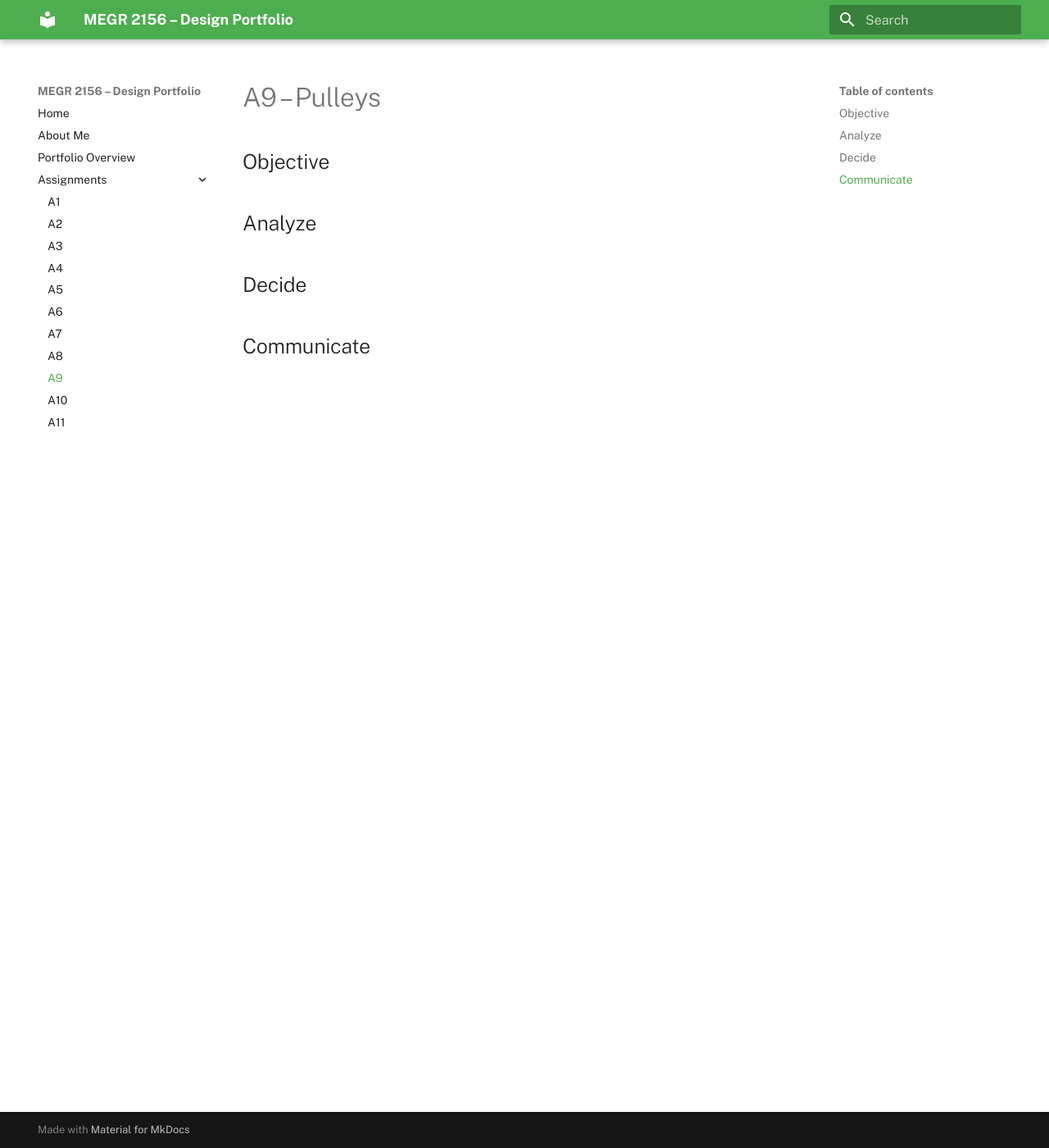
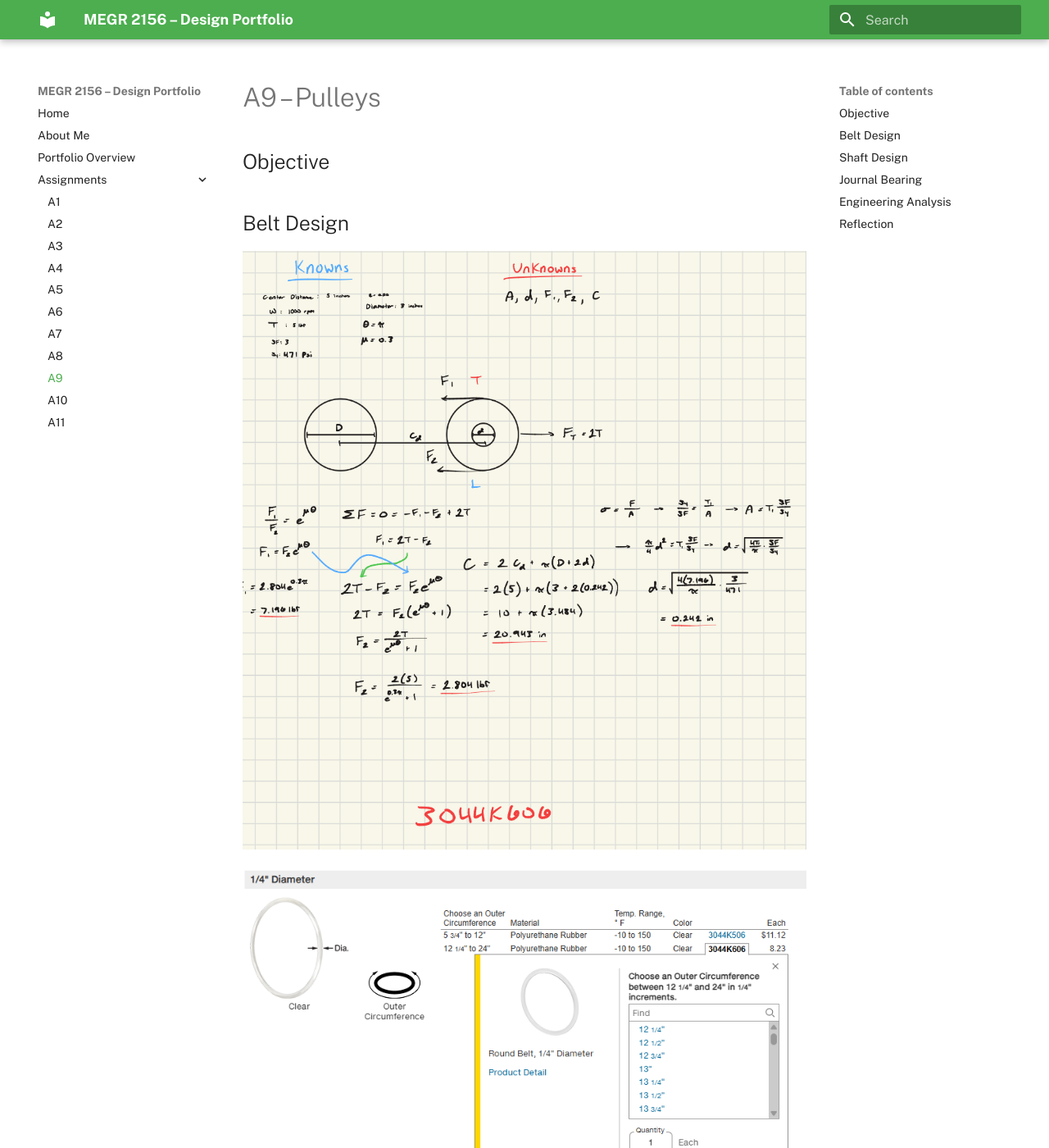
Before and after one commit to Jmswanchara/megr2156-portfolio, an MkDocs documentation site: the page built from docs/assignments/A09/index.md, in a window 1280 px wide and 1400 px high. Shown: the whole window at 82% size. Built offline with MkDocs 1.6.1 and Material for MkDocs 9.7.7, drawn with Linux system fonts in a browser that asks for light colours; some of the changed text lies outside the part shown.

Commit message:
Update index.md with new sections and images

```diff
--- a/docs/assignments/A09/index.md
+++ b/docs/assignments/A09/index.md
@@ -3,10 +3,22 @@
 ## Objective
 
 
-## Analyze
+## Belt Design
 
+![Screenshot 1](ss_1_A9.png)
 
-## Decide
+![Screenshot 5](ss_5_A9.png)
 
+## Shaft Design
 
-## Communicate
+![Screenshot 2](ss_2_A9.png)
+
+## Journal Bearing
+
+![Screenshot 3](ss_3_A9.png)
+
+## Engineering Analysis
+
+![Screenshot 4](ss_4_A9.png)
+
+## Reflection
```
